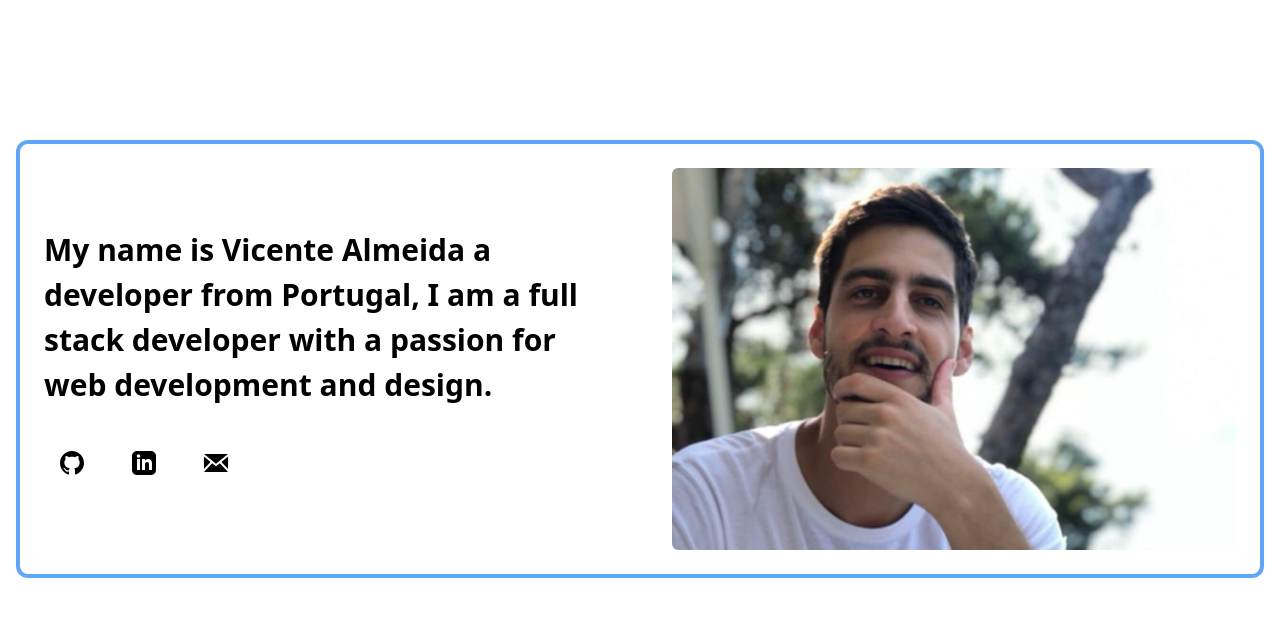
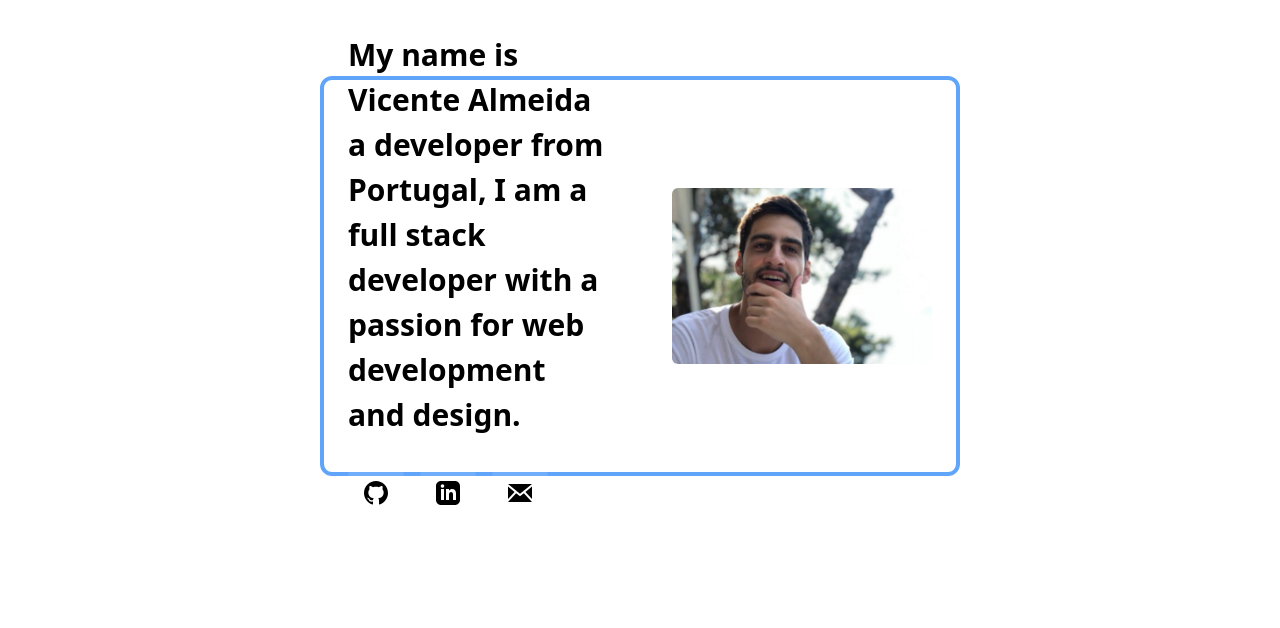
Before and after one commit to vice7770/myblog, a Next.js app: page / in a window 1280 px wide. Shown: the top 628 px of the page. Built offline with nearby package versions, Linux system fonts and the light colour scheme; no server answers; the database is empty.

Commit message:
Basic styling for page

```diff
--- a/src/app/page.tsx
+++ b/src/app/page.tsx
@@ -6,7 +6,7 @@ export const dynamic = "force-dynamic";
 export default async function HomePage() {
   return (
     <main className="flex min-h-screen flex-col items-center bg-white text-black">
-      <div className="container flex flex-col items-center justify-center gap-12 px-4 py-16">
+      <div className="flex flex-col items-center justify-center">
         <Hero />
         {/* <WeatherChart weatherStatus={weatherStatus}/> */}
         <FeatureSection />
--- a/src/components/FeatureSection.tsx
+++ b/src/components/FeatureSection.tsx
@@ -11,7 +11,7 @@ const FeatureSection = async () => {
     const averageTemp = getWeatherAverageTemp(weatherData.map((weather) => weather.metadata));
     const averageTempYesterday = getWeatherAverageTempYesterday(weatherData.map((weather) => weather.metadata));
     return (
-        <section className="flex justify-center items-center w-full">
+        <section className="flex justify-center items-center w-full bg-slate-400 lg:h-[1000px]">
             <div className="grid grid-cols-1 gap-4 md:gap-8 w-full">
                 <h3 className="flex items-center justify-center text-2xl font-bold">Lets play a little game</h3>
                 <div className="flex justify-center items-center w-full space-x-4">
--- a/src/components/Hero.tsx
+++ b/src/components/Hero.tsx
@@ -5,7 +5,7 @@ import Link from 'next/link';
 const Hero = () => {
     const sideImage = "/hero/att.woPv_TnHtpckDhIgqNCyK6KWNJzbr9cd4Vtkv3E7FMU.jpg";
   return (
-    <section className="w-full rounded-xl border-4 border-blue-400 flex justify-center p-xl mt-[76px]">
+    <section className="w-1/2 lg:h-[400px] rounded-xl border-4 border-blue-400 flex justify-center p-xl mt-[76px] mb-[600px]">
       <div className="hidden lg:flex lg:pl-xl lg:justify-center lg:items-center lg:gap-[64px] lg:flex-1 lg:w-full max-lg:flex-col p-6">
         <div
           id="left-side"
```
